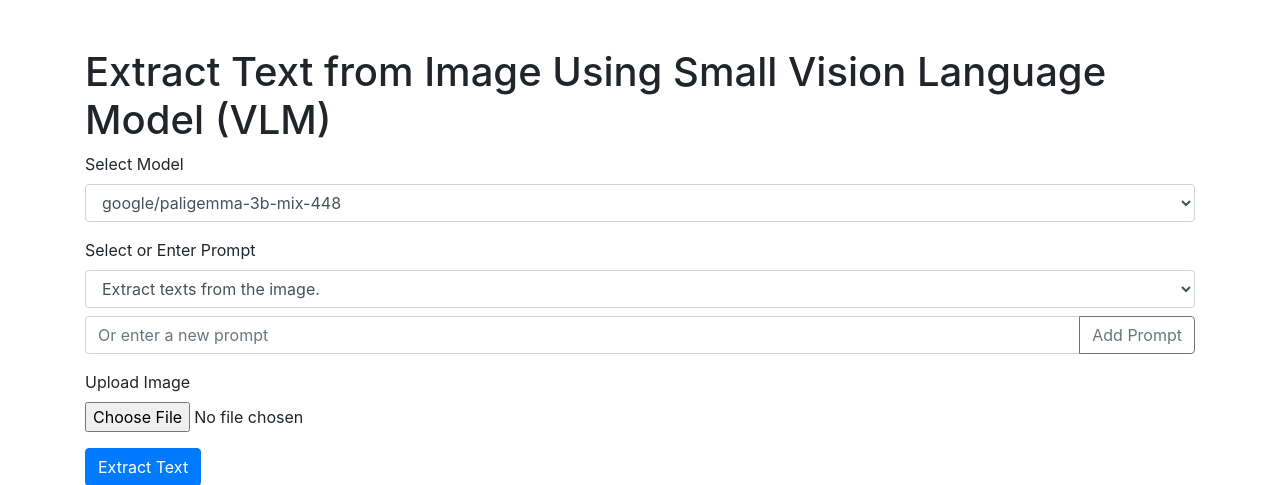
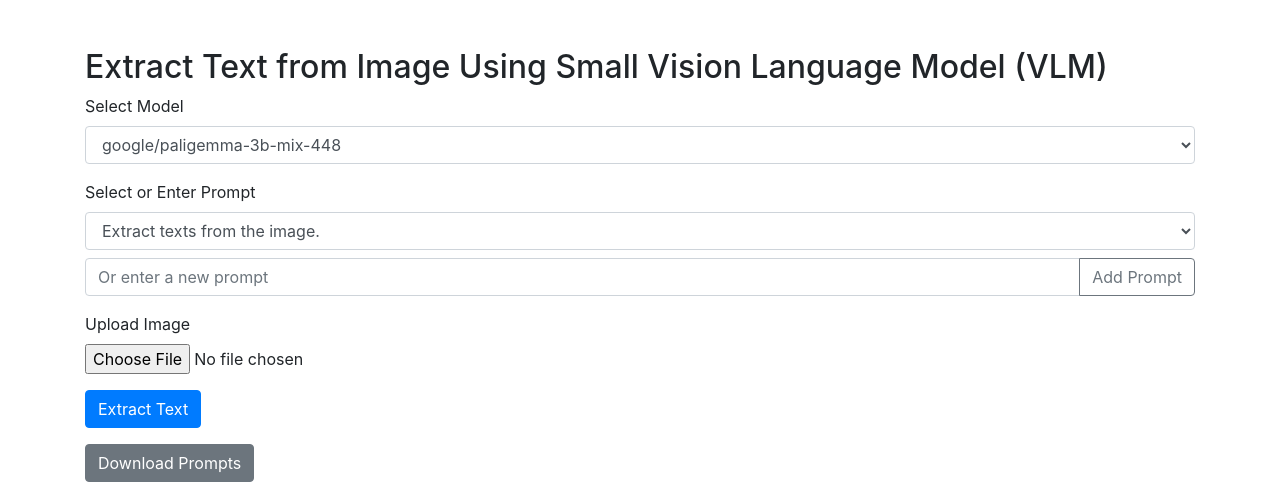
Before and after one commit to pexus/vlm-eval, a Flask app: page / in a window 1280 px wide. Shown: the top 485 px of the page. Run offline with Flask 3, Linux system fonts and the light colour scheme; some libraries are stand-ins or nearby versions.

Commit message:
chang heading

```diff
--- a/src/templates/index.html
+++ b/src/templates/index.html
@@ -3,13 +3,13 @@
   <head>
     <meta charset="utf-8">
     <meta name="viewport" content="width=device-width, initial-scale=1, shrink-to-fit=no">
-    <title>Image Text Extractor</title>
+    <title>Image Text Extractor using Vision Language Models</title>
     <link rel="stylesheet" href="https://stackpath.bootstrapcdn.com/bootstrap/4.5.2/css/bootstrap.min.css">
     <script src="https://code.jquery.com/jquery-3.5.1.min.js"></script>
   </head>
   <body>
     <div class="container">
-      <h1 class="mt-5">Extract Text from Image Using Small Vision Language Model (VLM)</h1>
+      <h2 class="mt-5">Extract Text from Image Using Small Vision Language Model (VLM)</h2>
       <form action="/upload" method="post" enctype="multipart/form-data">
         <div class="form-group">
           <label for="model">Select Model</label>
```
